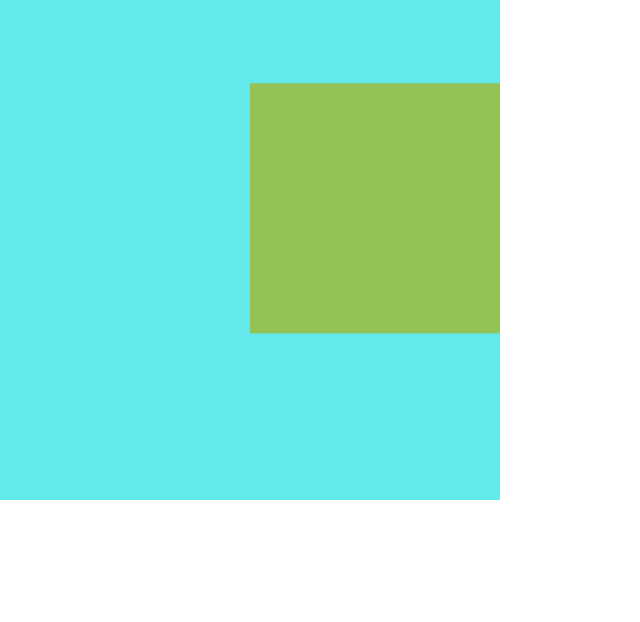
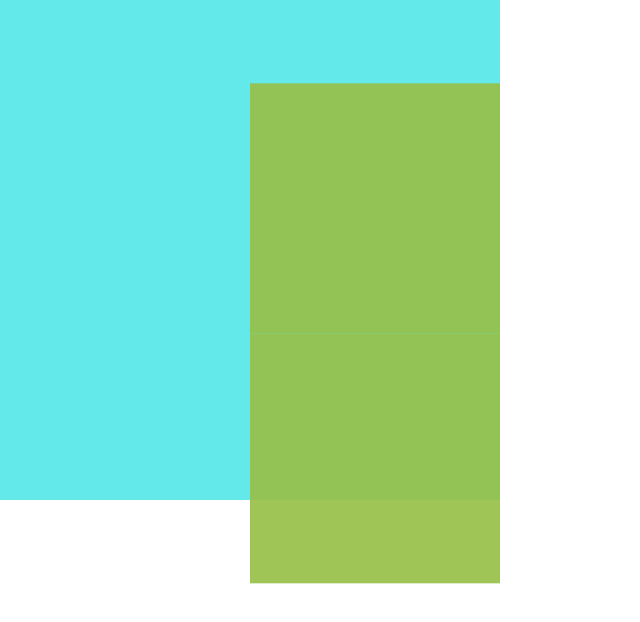
Before and after one commit to ankushk1/webinar-Oct-21, a plain HTML site: page index.html in a window 1280 px wide. Shown: the whole page, without its empty margins (0-640 px from the left). Drawn offline with nearby package versions, Linux system fonts and the light colour scheme.

Commit message:
second commit

```diff
--- a/index.html
+++ b/index.html
@@ -23,7 +23,6 @@
     <!-- <link href="https://fonts.googleapis.com/css?family=Syne+Mono:regular" rel="stylesheet" /> -->
   </head>
   <body>
-    <!-- <div class=" my-5 border border-danger bg-info"> -->
     <!-- <div class="row ">
       <div class="col-6 col-md-3 col-lg-3 border border-danger px-5 bg-info text-primary">Col 1</div>
       <div class="col-6 col-md-3 col-lg-3 border border-danger bg-info text-success">Col 2</div>
@@ -41,6 +40,7 @@
     <input type="text" /> -->
     <div class="parent">
       <div class="child"></div>
+      <div class="child"></div>
     </div>
   </body>
   <!-- JavaScript Bundle with Popper -->
```
